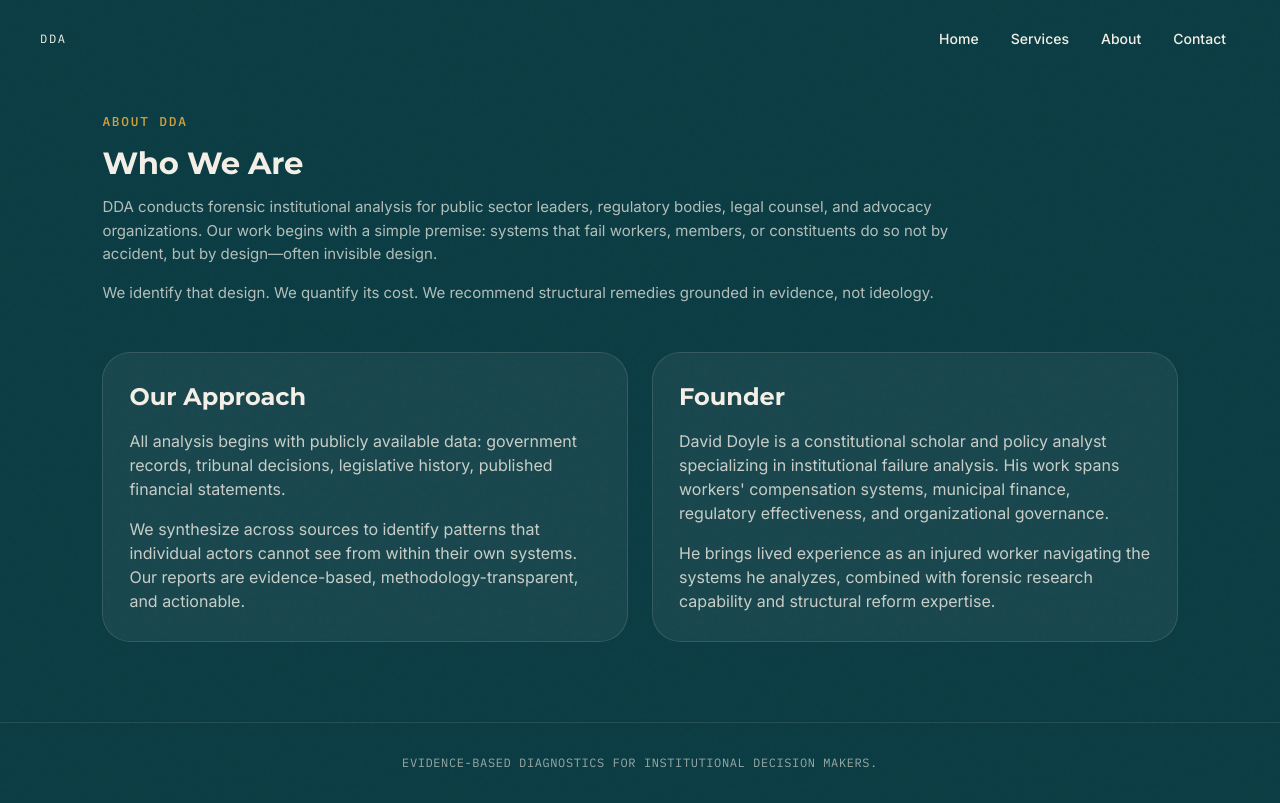
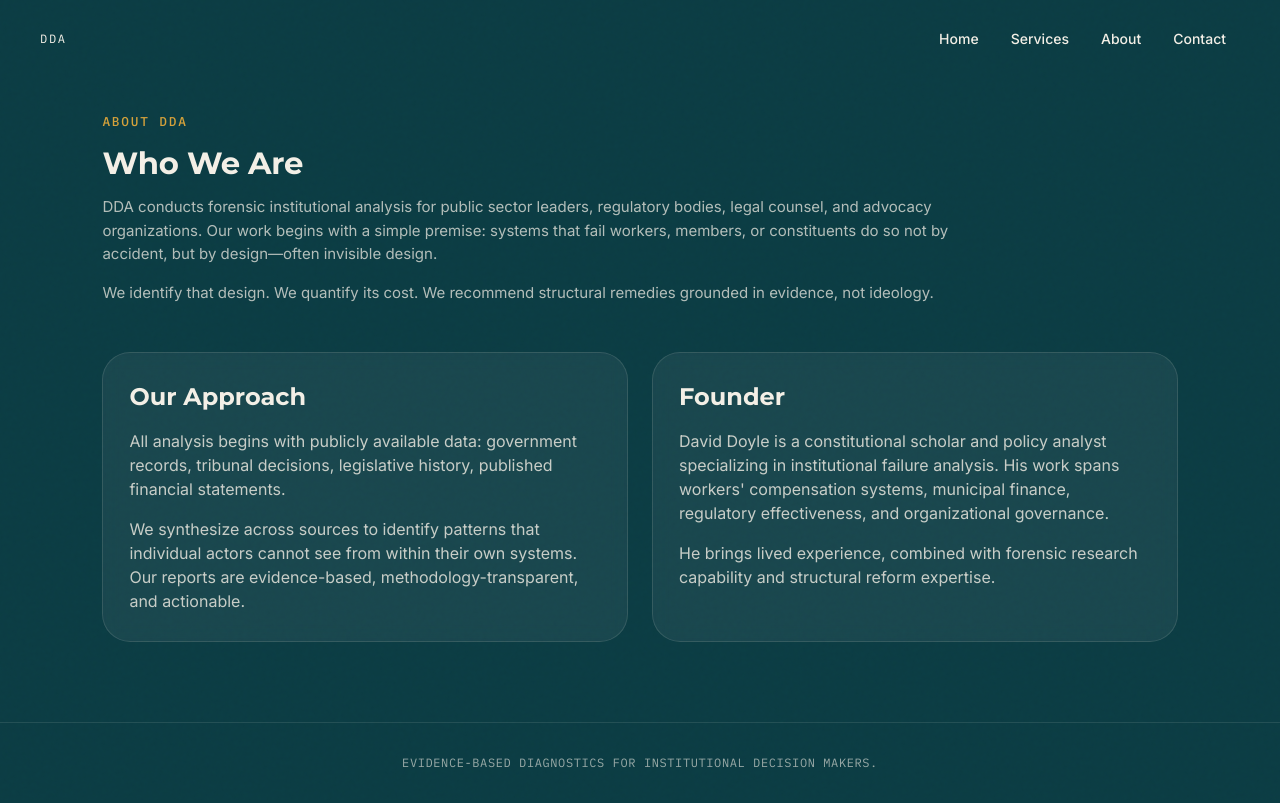
Before and after one commit to davidoyle/DDA, a React (Vite) app: page /about in a window 1280 px wide. Built offline with nearby package versions, Linux system fonts and the light colour scheme.

Commit message:
Refine description of David Doyle's expertise
Removed redundancy in the description of David Doyle's experience.

```diff
--- a/src/pages/AboutPage.tsx
+++ b/src/pages/AboutPage.tsx
@@ -29,7 +29,7 @@ const AboutPage = () => {
             David Doyle is a constitutional scholar and policy analyst specializing in institutional failure analysis. His work spans workers' compensation systems, municipal finance, regulatory effectiveness, and organizational governance.
           </p>
           <p className="text-[#F3EFE6]/80">
-            He brings lived experience as an injured worker navigating the systems he analyzes, combined with forensic research capability and structural reform expertise.
+            He brings lived experience, combined with forensic research capability and structural reform expertise.
           </p>
         </article>
       </section>
```
